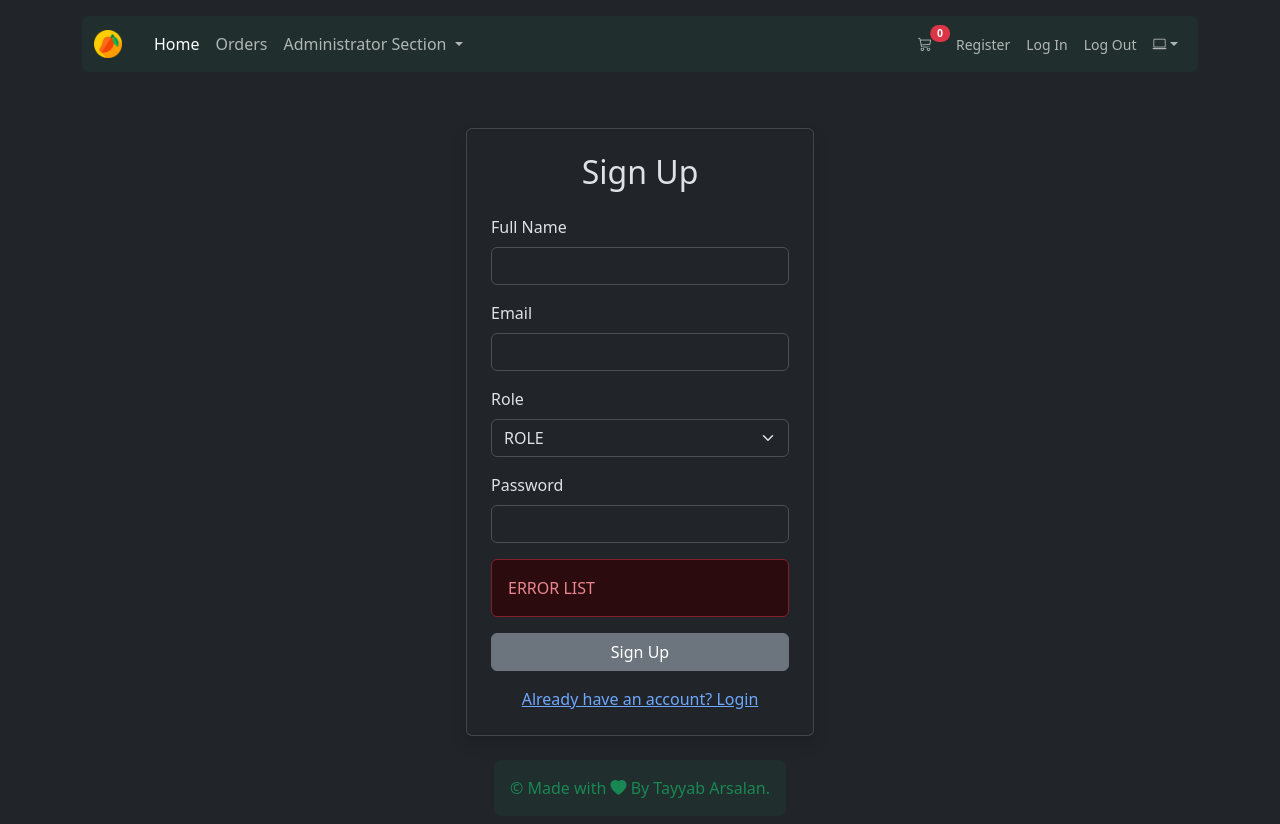
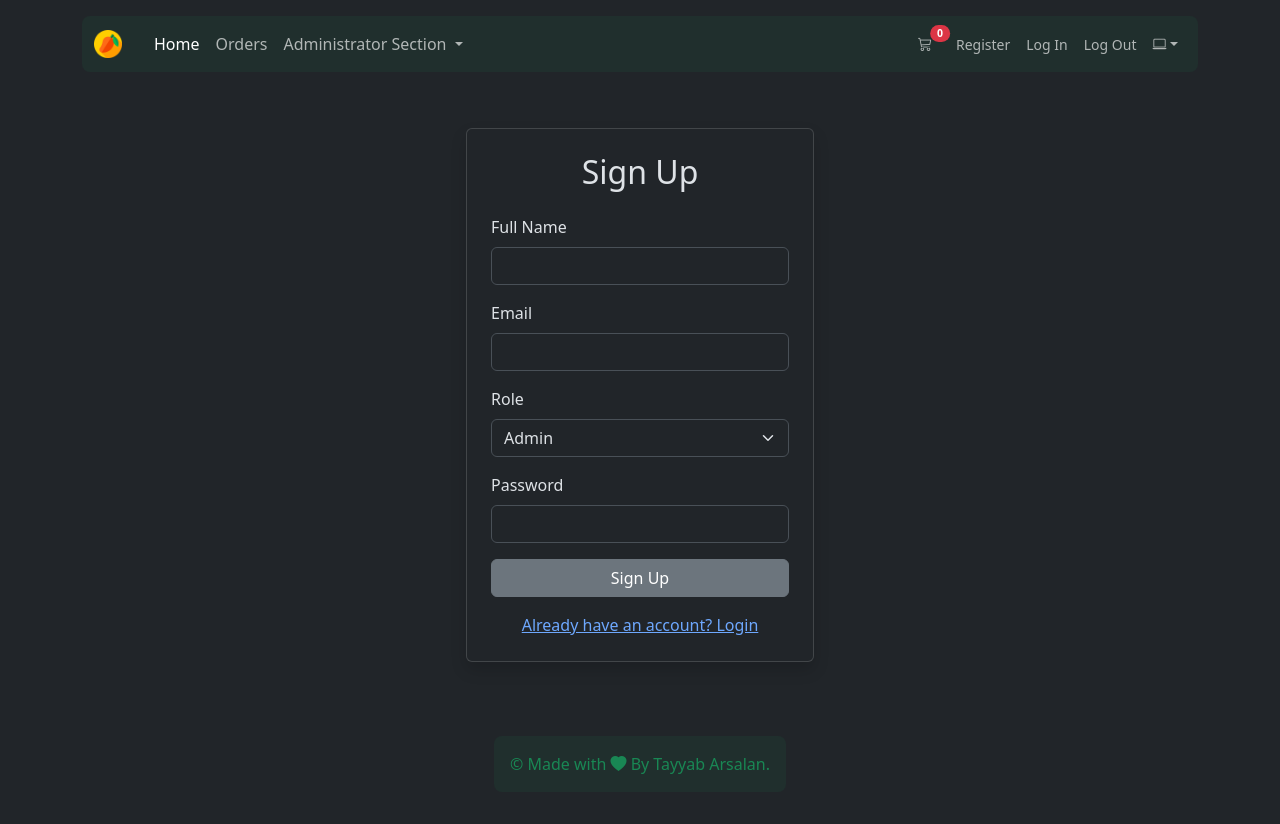
Before and after one commit to TAYYAB-BUKC/Vue---Mango-Fusion, a Vue app in the folder vue-mango-fusion/: page /sign-up in a window 1280 px wide. After the commit the page ends 800 px from the top, so only its background shows below. Built offline with nearby package versions, Linux system fonts and the light colour scheme.

Commit message:
SignUp form initial preparation implemented.

```diff
--- a/vue-mango-fusion/src/views/auth/SignUp.vue
+++ b/vue-mango-fusion/src/views/auth/SignUp.vue
@@ -20,7 +20,7 @@
                     <div class="mb-3">
                         <label for="role" class="form-label">Role</label>
                         <select class="form-select" id="role">
-                    <option>ROLE</option>
+                            <option v-for="role in ROLES" :key="role">{{ role }}</option>
                         </select>
                     </div>
 
@@ -29,15 +29,18 @@
                         <input type="password" class="form-control" id="password" />
                     </div>
 
-                <div class="alert alert-danger">
-                    <span class="d-block"> ERROR LIST </span>
+                    <div class="alert alert-danger" v-if="errorList.length > 0">
+                        <span class="d-block" v-for="error in errorList" :key="error">{{ error }}</span>
                     </div>
 
-                <button type="submit" class="btn btn-secondary w-100">Sign Up</button>
+                    <button type="submit" class="btn btn-secondary w-100" :disabled="isLoading">
+                        <span v-if="isLoading" class="spinner-border spinner-border-sm me-2"></span>
+                        Sign Up
+                    </button>
                 </form>
 
                 <div class="text-center mt-3">
-                <a href="#">Already have an account? Login</a>
+                    <router-link :to="{name: APP_ROUTE_NAMES.SIGN_IN}">Already have an account? Login</router-link>
                 </div>
             </div>
             </div>
@@ -45,3 +48,12 @@
         </div>
     </div>
 </template>
+
+<script setup>
+    import { ROLES } from '@/constants/constants';
+    import { APP_ROUTE_NAMES } from '@/constants/routeNames';
+    import { ref, reactive } from 'vue';
+
+    const isLoading = ref(false);
+    const errorList = reactive([]);
+</script>
```
Lines whose indentation alone changed are shown as unchanged.
